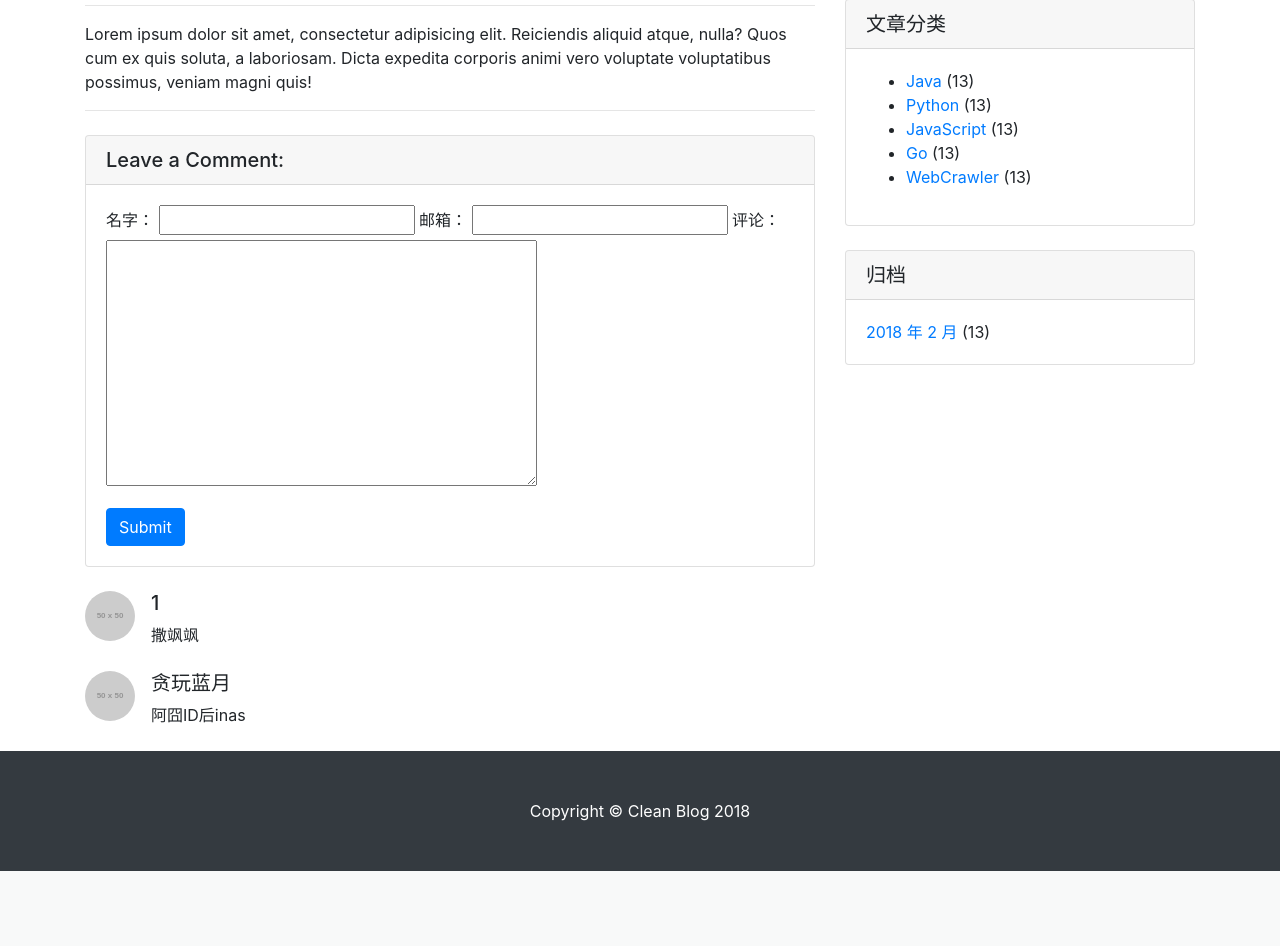
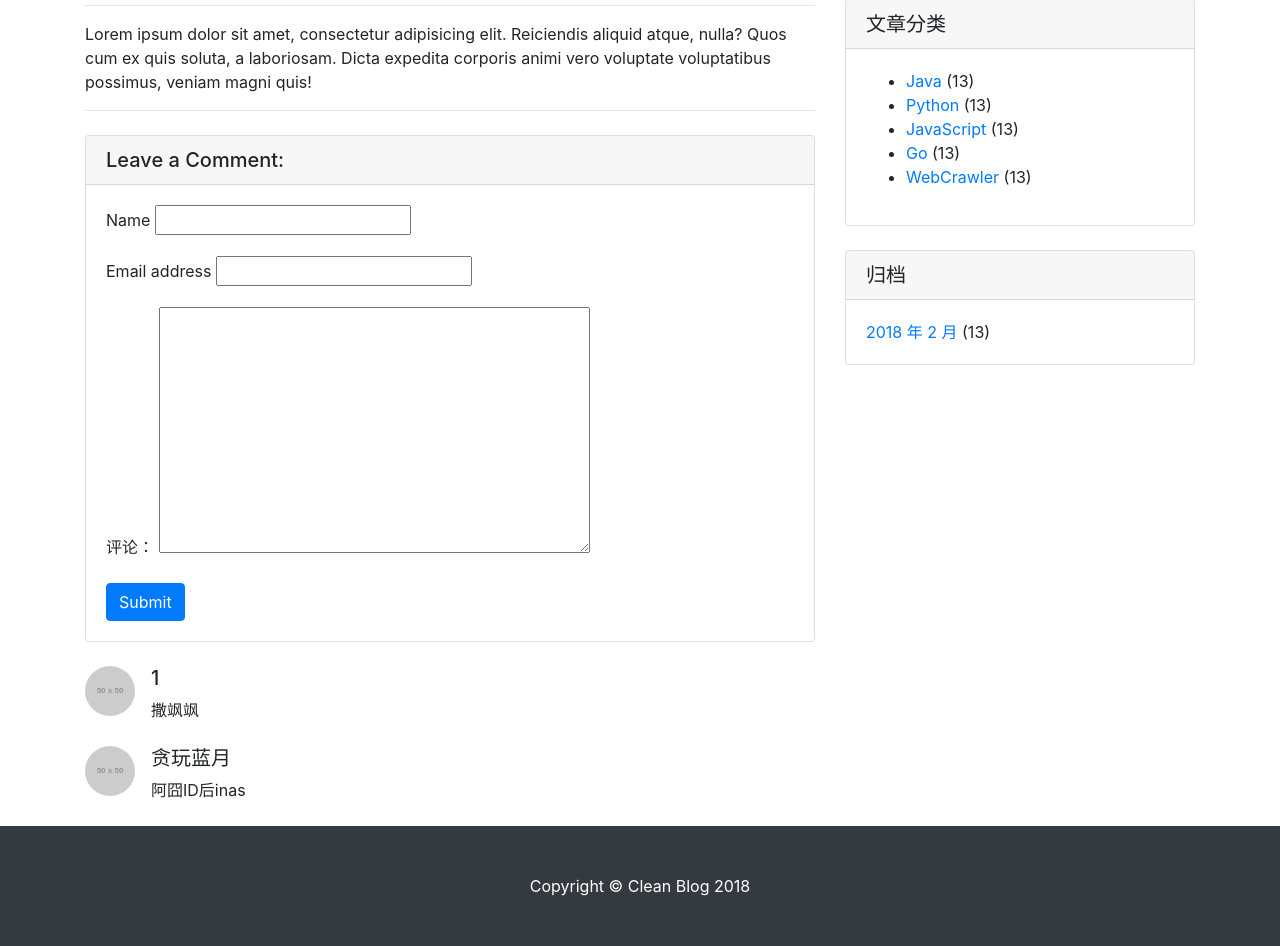
Before and after one commit to wzyonggege/clean_blog, a Django app: page /post/1/ in a window 1280 px wide. Shown: the part 234-1180 px from the top of the page. Before the commit the page ends 1105 px from the top, so only its background shows below. Run offline with Django 3.2, Linux system fonts and the light colour scheme; data comes from the database, SQL or seed files in the repository; grey boxes labelled with a size stand in for pictures from a placeholder-image service; some libraries are stand-ins or nearby versions.

Commit message:
add comment 2

```diff
--- a/cleanblog/templates/post.html
+++ b/cleanblog/templates/post.html
@@ -36,14 +36,18 @@
       <form action="{% url 'comments:post_comment' post.pk %}" method="post" class="comment-form">
       {% csrf_token %}
         <div class="form-group">
-          <label for="{{ form.name.id_for_label }}">名字：</label>
+          <label for="{{ form.name.id_for_label }}">Name</label>
+          <!--<input type="email" class="form-control" id="exampleInputEmail1" placeholder="Email">-->
           {{ form.name }}
           {{ form.name.errors }}
-
-          <label for="{{ form.email.id_for_label }}">邮箱：</label>
+        </div>
+        <div class="form-group">
+          <label for="{{ form.email.id_for_label }}">Email address</label>
+          <!--<input type="email" class="form-control" id="exampleInputEmail1" placeholder="Email">-->
           {{ form.email }}
           {{ form.email.errors }}
-
+        </div>
+        <div class="form-group">
           <label for="{{ form.content.id_for_label }}">评论：</label>
           {{ form.content }}
           {{ form.content.errors }}
```
